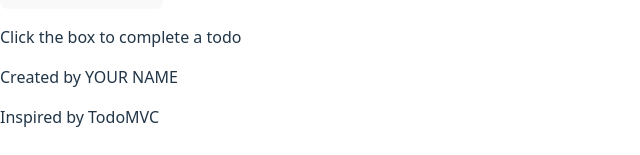
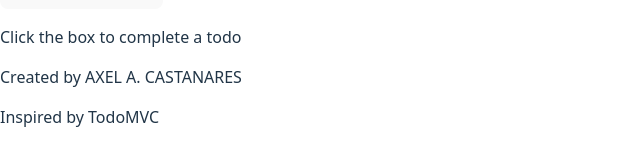
Before and after one commit to AxelCastanares/csit340-todomvc, a React (Vite) app: page / in a window 1280 px wide. Shown: the part 591-746 px from the top of the page, without its empty margins (0-640 px from the left). Built offline with nearby package versions, Linux system fonts and the light colour scheme.

Commit message:
chore: replace YOUR NAME with AXEL A. CASTANARES

```diff
--- a/src/App.jsx
+++ b/src/App.jsx
@@ -5,7 +5,7 @@ function App() {
   return (
     <div className="min-h-screen bg-[#f5f5f5] py-8 font-light text-[#111]">
       <Todos />
-      <Info name="YOUR NAME" />
+      <Info name="AXEL A. CASTANARES" />
     </div>
   )
 }
```
